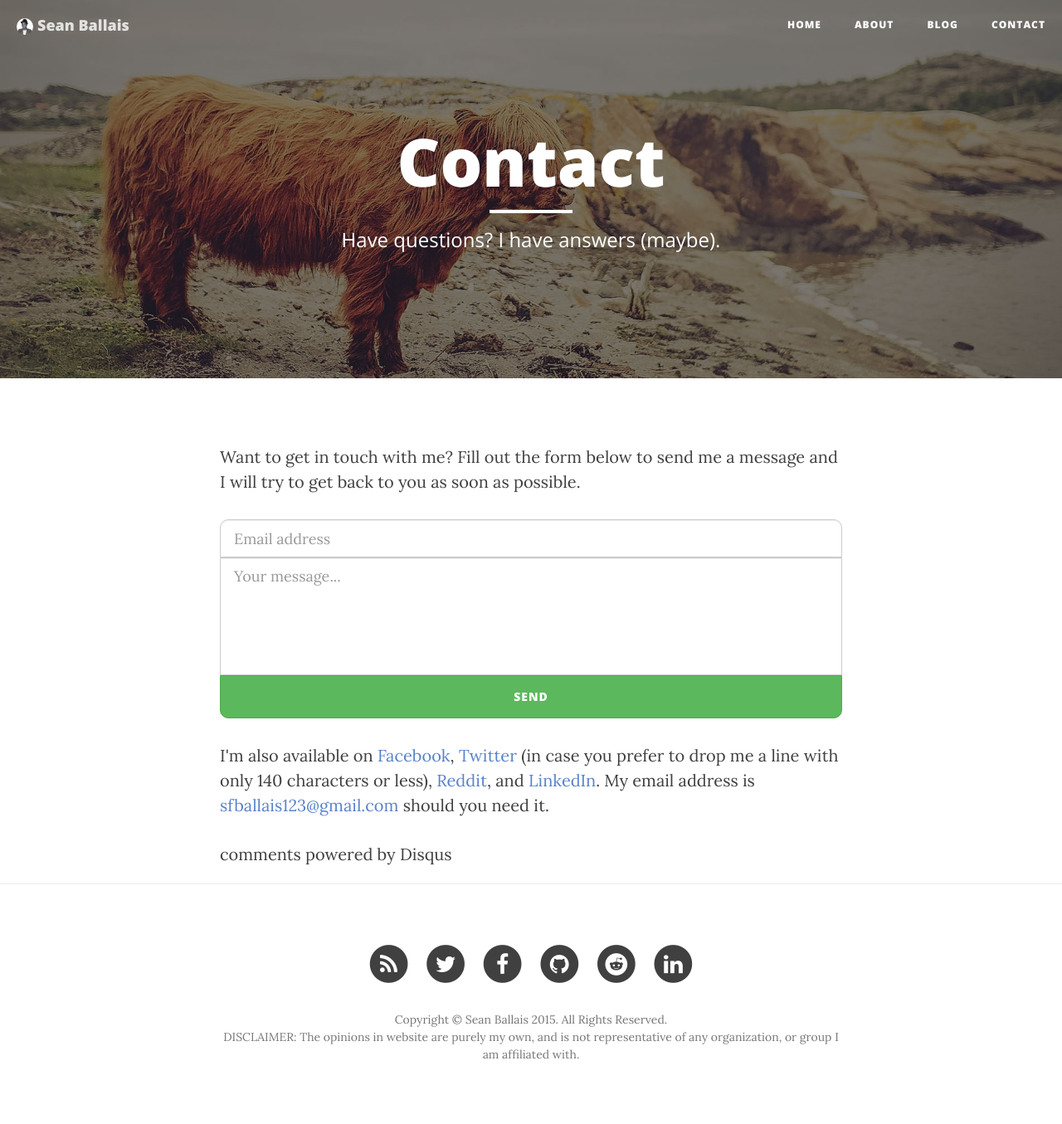
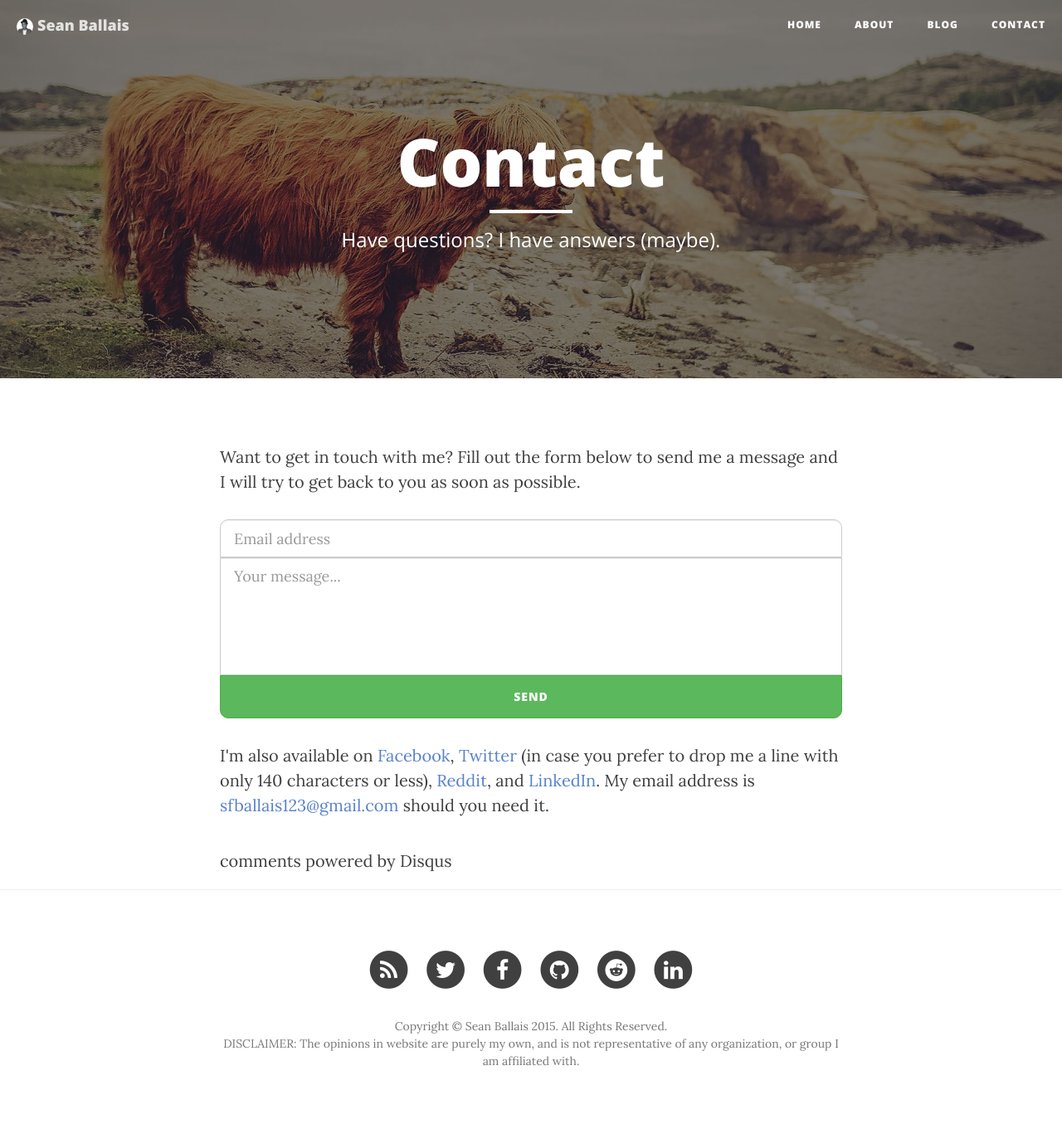
Before and after one commit to seanballais/seanballais.github.io, a Jekyll site: the page built from contact.html, in a window 1280 px wide. Shown: the whole page at 83% size. Built offline with Jekyll 4.4.1, drawn with Linux system fonts in a browser that asks for light colours; nearby versions of some CDN libraries; comment, search, counter and statistics services are not loaded.

Commit message:
Set the margin-top of the Disqus comment box to 5%.

```diff
--- a/less/clean-blog.less
+++ b/less/clean-blog.less
@@ -505,7 +505,7 @@
 
 // Separate Disqus
 div#disqus_thread {
-	margin-top: 2%;
+	margin-top: 5%;
 }
 
 // Set images to the center
--- a/static/css/clean-blog.css
+++ b/static/css/clean-blog.css
@@ -443,7 +443,7 @@
   transition: 0.5s ease-in;
 }
 div#disqus_thread {
-  margin-top: 2%;
+  margin-top: 5%;
 }
 img {
   margin: 0 auto;
```
Also changed, not shown: static/css/clean-blog.min.css.
